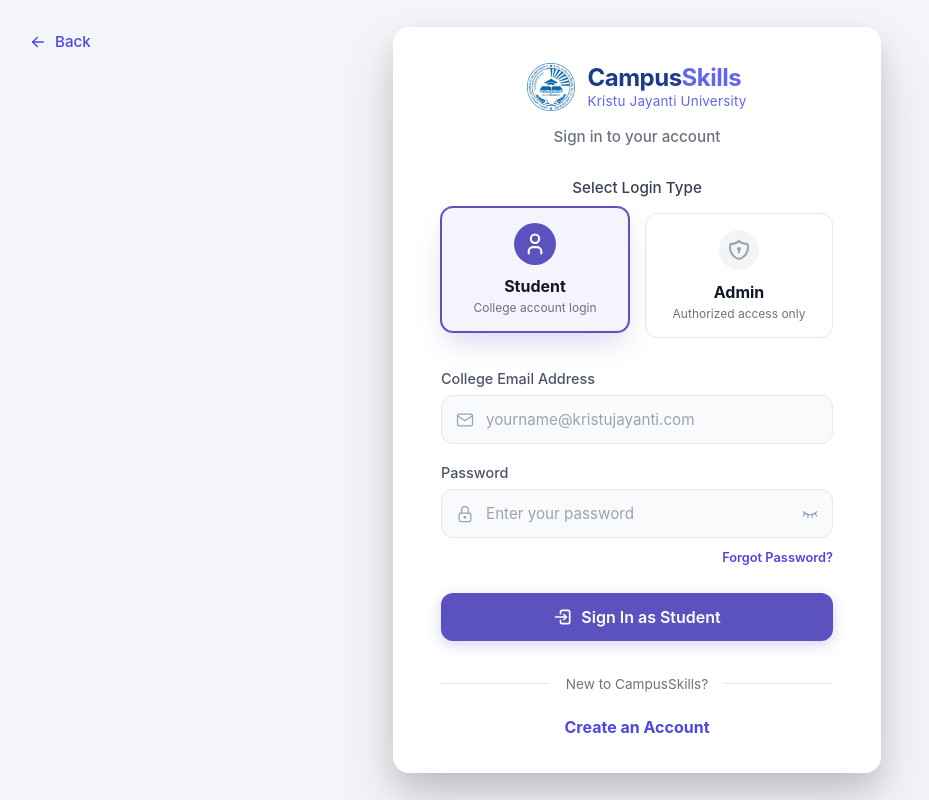
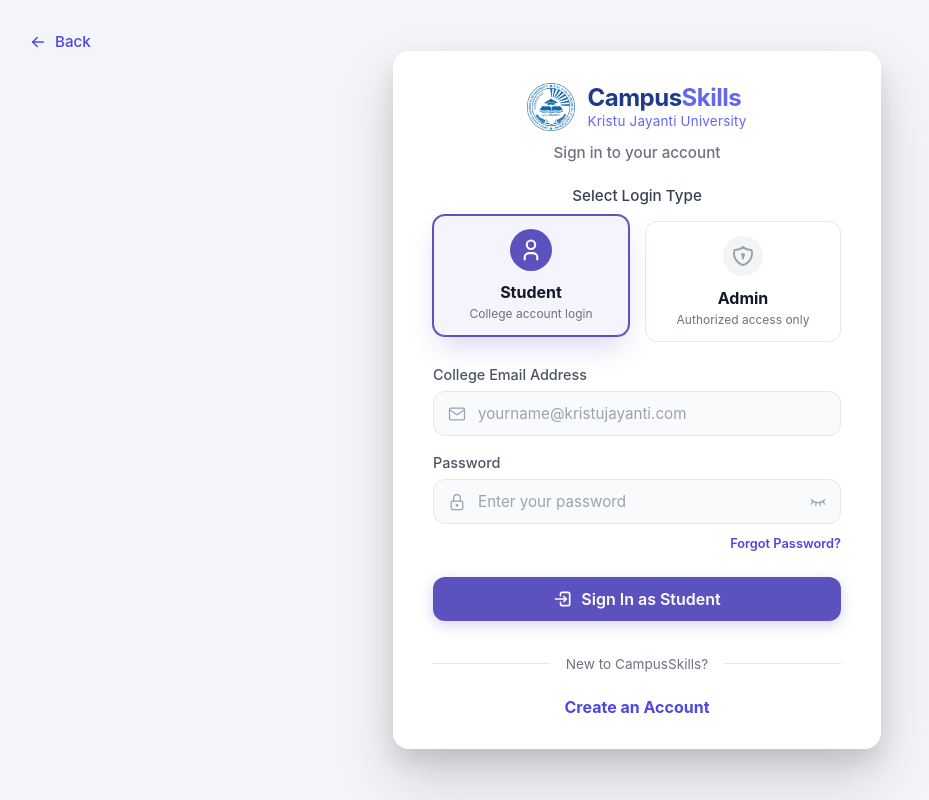
Before and after one commit to Joegeorge-amal/campusskills, a React (Vite) app in the folder frontend/: page /login in a window 1280 px wide. Shown: the whole page, without its empty margins (3-932 px from the left). Built offline with nearby package versions, Linux system fonts and the light colour scheme; no server answers.

Commit message:
refine login page

```diff
--- a/frontend/src/pages/LandingPage.css
+++ b/frontend/src/pages/LandingPage.css
@@ -1,8 +1,16 @@
+html {
+  scroll-behavior: smooth;
+}
+
 .landing-page {
   font-family: 'Inter', sans-serif;
   color: #1a1a1a;
   background-color: #fafafa;
   overflow-x: clip;
+}
+
+.section {
+  scroll-margin-top: 60px;
 }
 
 /* ==================
--- a/frontend/src/pages/LandingPage.jsx
+++ b/frontend/src/pages/LandingPage.jsx
@@ -7,6 +7,7 @@
 import './LandingPage.css';
 
 const LandingPage = () => {
+
   const containerVariants = {
     hidden: { opacity: 0 },
     show: {
@@ -394,9 +395,6 @@
         <motion.h2 variants={itemVariants}>Ready to learn<br/>from your campus?</motion.h2>
         <motion.p variants={itemVariants}>Your seniors know things you don't yet. Your juniors are<br/>hungry to learn what you have. CampusSkills brings<br/>them all together.</motion.p>
         <motion.div variants={itemVariants} style={{ marginTop: '2.5rem', display: 'flex', flexDirection: 'column', alignItems: 'center', gap: '1.5rem' }}>
-          <Link to="/login" className="btn-signin btn-bottom-cta" style={{ padding: '12px 32px', fontSize: '1.125rem' }}>
-            Join CampusSkills
-          </Link>
           <button
             onClick={() => window.scrollTo({ top: 0, behavior: 'smooth' })}
             style={{ background: 'none', border: 'none', color: '#6b7280', cursor: 'pointer', fontSize: '0.9rem', fontWeight: 500, display: 'flex', alignItems: 'center', gap: '0.5rem' }}
--- a/frontend/src/pages/LoginPage.jsx
+++ b/frontend/src/pages/LoginPage.jsx
@@ -45,7 +45,7 @@
 
 
   return (
-    <div className="auth-page" style={{ minHeight: '100vh', width: '100%' }}>
+    <div className="auth-page" style={{ height: '100vh', width: '100%', display: 'flex', flexDirection: 'column', position: 'relative', padding: '16px', boxSizing: 'border-box', overflow: 'hidden' }}>
       <Link to="/" className="auth-back-link" style={{ position: 'absolute', top: '32px', left: '32px' }}>
         <IconArrowLeft size={18} />
         Back
@@ -54,11 +54,7 @@
       <div className="auth-container" style={{
         width: '100%',
         maxWidth: '520px',
-        position: 'absolute',
-        top: '50%',
-        left: '50%',
-        transform: 'translate(-50%, -50%)',
-        padding: '16px',
+        margin: 'auto',
         boxSizing: 'border-box'
       }}>
         <div className="auth-card fade-in">
--- a/frontend/src/styles/login.css
+++ b/frontend/src/styles/login.css
@@ -42,7 +42,7 @@
 .auth-card {
   width: 100%;
   border-radius: 16px;
-  padding: 36px 48px;
+  padding: 32px 40px;
   background: #ffffff;
   box-shadow: 0 30px 60px rgba(0, 0, 0, 0.15), 0 12px 24px rgba(0, 0, 0, 0.1);
   z-index: 2;
@@ -56,14 +56,14 @@
   display: flex;
   flex-direction: column;
   align-items: center;
-  margin-bottom: 2rem;
+  margin-bottom: 1.5rem;
 }
 
 .login-logo-group {
   display: flex;
   align-items: center;
   gap: 12px;
-  margin-bottom: 16px;
+  margin-bottom: 12px;
 }
 
 .login-mark {
@@ -125,7 +125,7 @@
 .login-type-selector {
   display: flex;
   gap: 16px;
-  margin-bottom: 32px;
+  margin-bottom: 24px;
 }
 
 .type-card {
@@ -134,7 +134,7 @@
   flex-direction: column;
   align-items: center;
   justify-content: center;
-  padding: 16px 24px;
+  padding: 14px 20px;
   border-radius: 12px;
   border: 1px solid #e5e7eb;
   background: #ffffff;
@@ -197,7 +197,7 @@
   display: flex;
   flex-direction: column;
   gap: 8px;
-  margin-bottom: 20px;
+  margin-bottom: 18px;
 }
 
 .lbl {
@@ -240,7 +240,7 @@
 
 .linp {
   width: 100%;
-  padding: 14px 16px;
+  padding: 12px 16px;
   border: 1px solid #e5e7eb;
   border-radius: 12px;
   font-size: 0.95rem;
@@ -265,6 +265,12 @@
   box-shadow: 0 0 0 3px rgba(99, 102, 241, 0.1);
 }
 
+/* Hide native Edge password reveal eye to prevent duplicate icons */
+.linp::-ms-reveal,
+.linp::-ms-clear {
+  display: none;
+}
+
 .forgot-pwd-container {
   display: flex;
   justify-content: flex-end;
@@ -286,7 +292,7 @@
 /* ─── BUTTONS ─── */
 .lbtn {
   width: 100%;
-  padding: 14px;
+  padding: 12px;
   background: #5b52c0;
   color: #fff;
   border: none;
```
